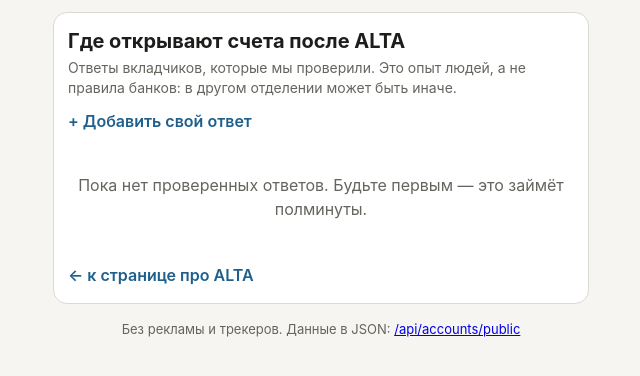
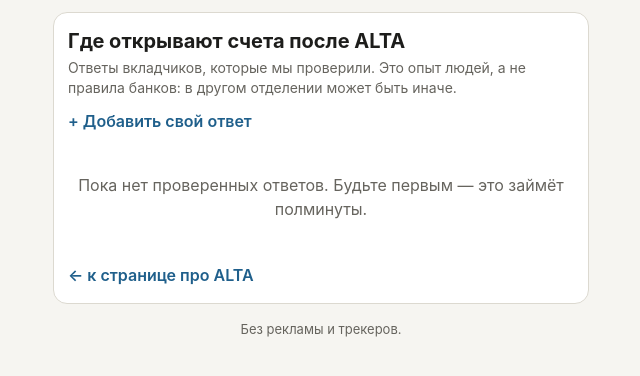
Before and after one commit to Smolevich/alta-bankruptcy, a Python web app: template backend/src/alta_feedback/templates/stats.html in a window 1280 px wide. Shown: the top 376 px of the page, without its empty margins (319-959 px from the left). Run offline with Jinja, Linux system fonts and the light colour scheme; the template is opened without the code that fills it, so the values that code supplies are empty.

Commit message:
Убрать строку про JSON со страницы статистики (#6)

```diff
--- a/backend/src/alta_feedback/templates/stats.html
+++ b/backend/src/alta_feedback/templates/stats.html
@@ -108,5 +108,5 @@
   {% endif %}
   <a class="back" href="{{ return_url }}">← к странице про ALTA</a>
 </div>
-<p class="foot">Без рекламы и трекеров. Данные в JSON: <a href="/api/accounts/public">/api/accounts/public</a></p>
+<p class="foot">Без рекламы и трекеров.</p>
 {% endblock %}
```
